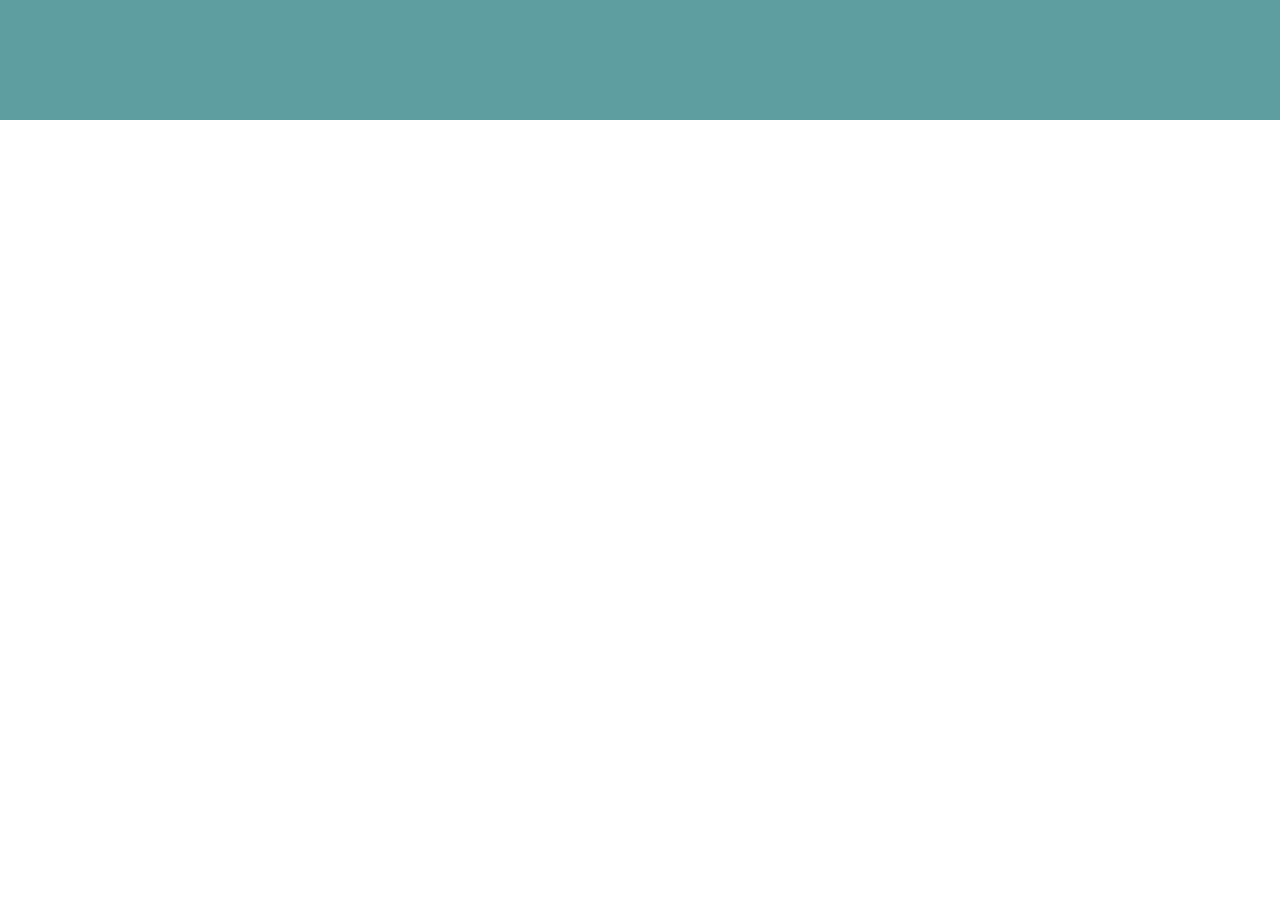
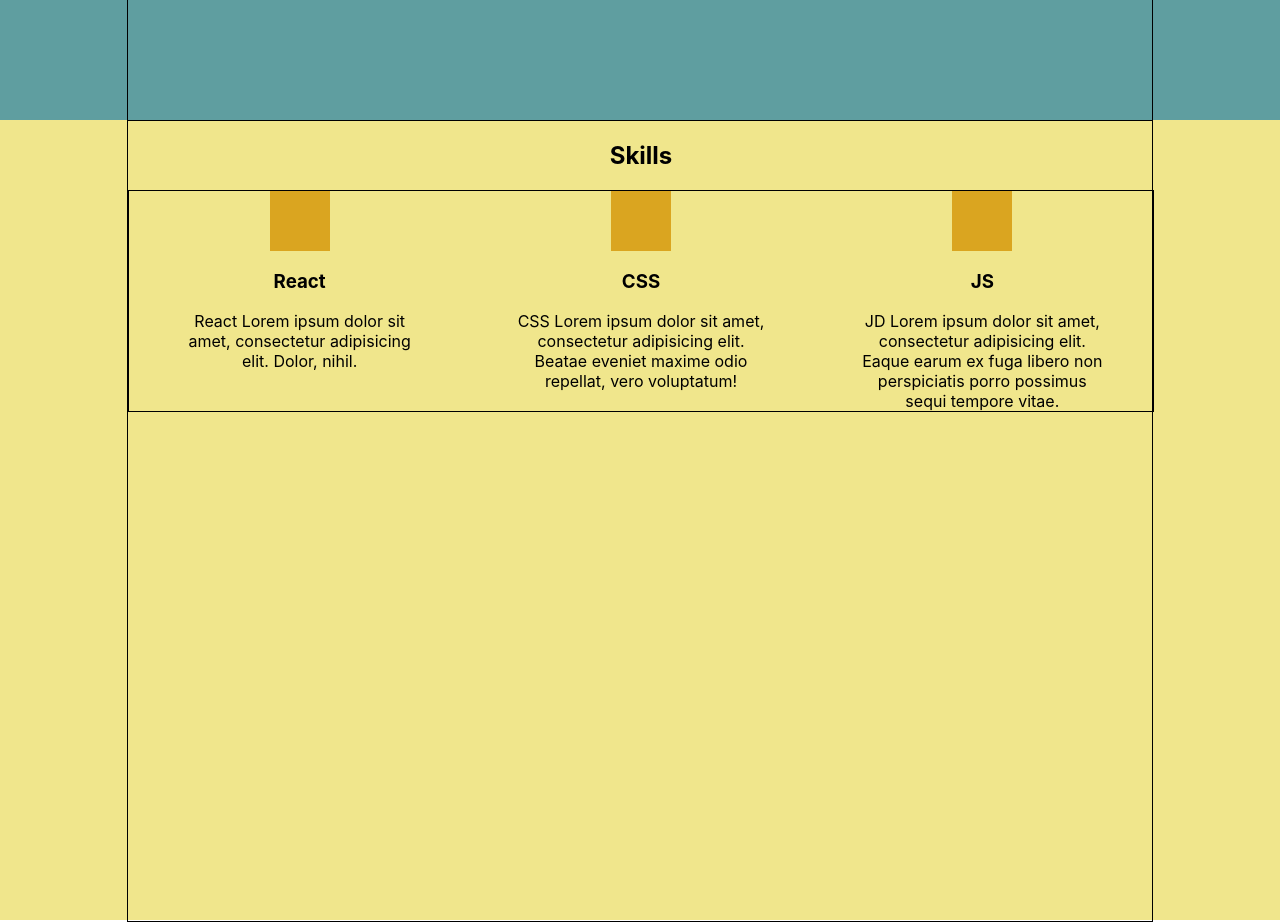
Before and after one commit to kirkade/portfolio, a React (Create React App) app: page / in a window 1280 px wide. Shown: the part 760-1682 px from the top of the page. Before the commit the page ends 880 px from the top, so only its background shows below. Built offline with nearby package versions, Linux system fonts and the light colour scheme.

Commit message:
finish video tutorial

```diff
--- a/src/App.tsx
+++ b/src/App.tsx
@@ -2,12 +2,14 @@ import React from 'react';
 import './App.css';
 import {Header} from "./Header/Header";
 import {Main} from "./Main/Main";
+import {Skills} from "./Skills/Skills";
 
 function App() {
   return (
     <div className="App">
       <Header/>
         <Main/>
+        <Skills/>
     </div>
   );
 }
--- /dev/null
+++ b/src/Skills/Skill/Skill.js
@@ -0,0 +1,13 @@
+import React from 'react';
+import styles from './Skill.module.css'
+
+
+export const Skill = (props) => {
+    return (
+        <div className={styles.skill}>
+            <div className={styles.icon}></div>
+            <h3>{props.title}</h3>
+            <span className={styles.description}>{props.description}</span>
+        </div>
+    );
+};
--- /dev/null
+++ b/src/Skills/Skill/Skill.module.css
@@ -0,0 +1,18 @@
+.skill {
+    width: 250px;
+    display: flex;
+    flex-direction: column;
+    align-items: center;
+    text-align: center;
+}
+
+
+.icon {
+    height: 60px;
+    width: 60px;
+    background-color: goldenrod;
+}
+
+.description {
+
+}
--- /dev/null
+++ b/src/Skills/Skills.js
@@ -0,0 +1,21 @@
+import React from 'react';
+import styles from './Skills.module.css'
+import styleContainer from '../common/styles/Container.module.css'
+import {Skill} from "./Skill/Skill";
+
+export const Skills = () => {
+    return (
+        <div className={styles.skillsBlock}>
+            <div className={`${styleContainer.container} ${styles.skillsContainer}`}>
+                <h2 className={styles.title}>Skills</h2>
+                <div className={styles.skills}>
+                    <Skill title={'React'} description={'React Lorem ipsum dolor sit amet, consectetur adipisicing elit. Dolor, nihil.'}/>
+                    <Skill title={'CSS'} description={'CSS Lorem ipsum dolor sit amet, consectetur adipisicing elit. Beatae eveniet maxime odio repellat, vero voluptatum!'}/>
+                    <Skill title={'JS'} description={'JD  Lorem ipsum dolor sit amet, consectetur adipisicing elit. Eaque earum ex fuga libero non perspiciatis porro possimus sequi tempore vitae.'}/>
+                </div>
+
+            </div>
+
+        </div>
+    );
+};
--- /dev/null
+++ b/src/Skills/Skills.module.css
@@ -0,0 +1,22 @@
+.skillsBlock {
+    height: 100vh;
+    background-color: khaki;
+}
+
+.skillsContainer {
+    flex-direction: column;
+    justify-content: flex-start;
+
+}
+
+.title {
+
+}
+
+.skills {
+    border: 1px solid;
+    width: 100%;
+    display: flex;
+    justify-content: space-around;
+    flex-wrap: wrap;
+}
--- a/src/common/styles/Container.module.css
+++ b/src/common/styles/Container.module.css
@@ -1,8 +1,10 @@
 .container {
+    border: 1px solid;
     height: 100%;
     width: 80%;
     margin: 0 auto;
     display: flex;
     align-items: center;
     justify-content: space-around;
+    flex-wrap: wrap;
 }
```
Also changed, not shown: 1 other file (tests, documents, lock files or other folders).
